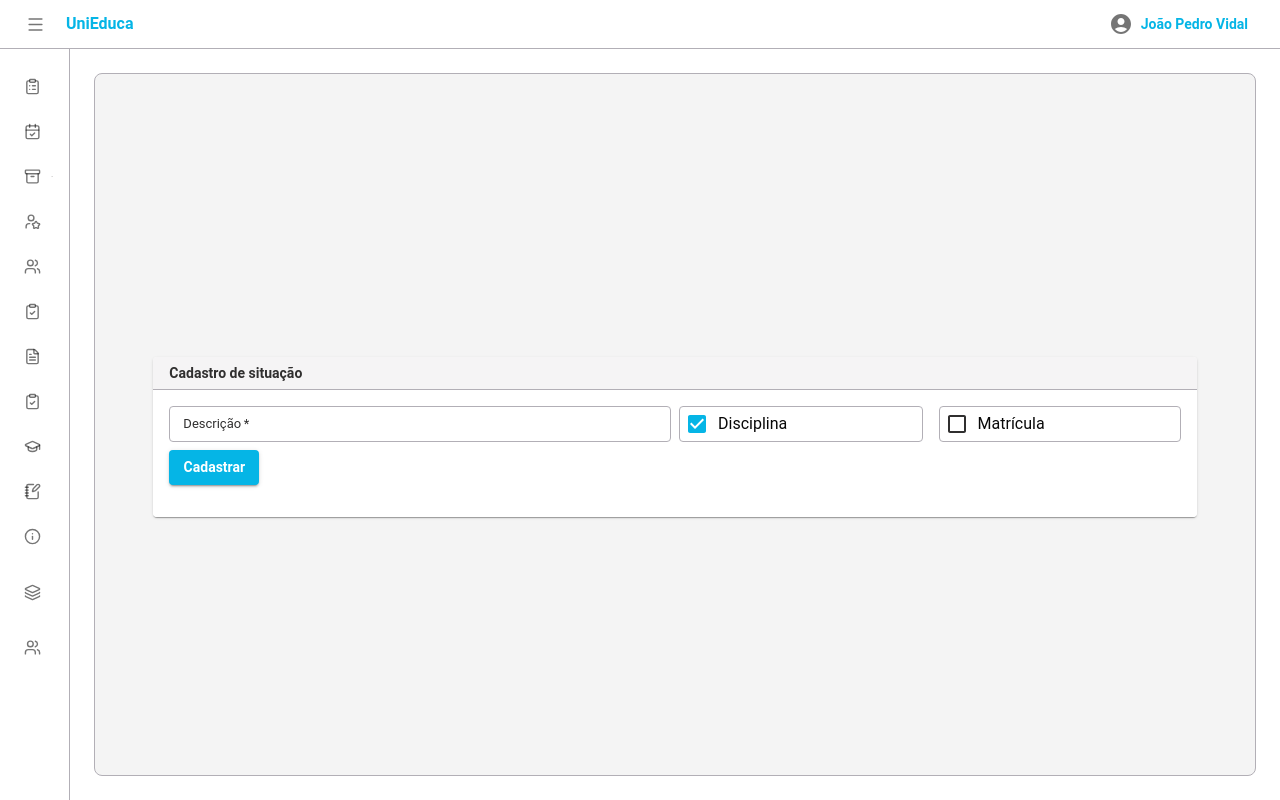
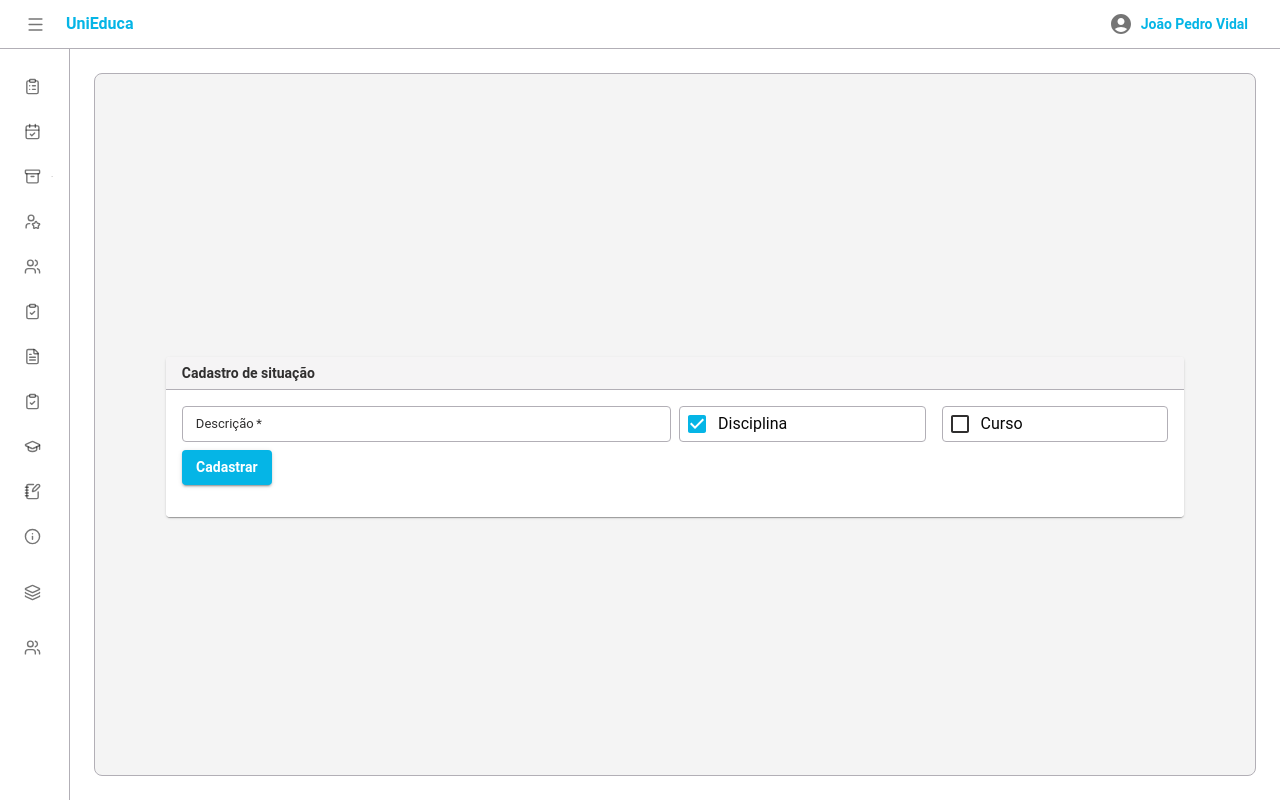
Before and after one commit to Projeto-Integrador-V-Unifagoc/projeto-integrador-v, a React (Vite) app in the folder frontend/: page /status in a window 1280 px wide. Built offline with nearby package versions, Linux system fonts and the light colour scheme; no server answers.

Commit message:
fix: altera nome tipo status

```diff
--- a/frontend/src/Pages/Status/Status.tsx
+++ b/frontend/src/Pages/Status/Status.tsx
@@ -36,7 +36,7 @@ export default function StatusMatricula() {
                     ? await statusApi.criarStatusMatriculaDisciplina({ descricao })
                     : await statusApi.criarStatusMatriculaCurso({ descricao })
 
-            setMensagem(`Status cadastrado com sucesso. ID: ${response.id}`)
+            setMensagem("Status cadastrado com sucesso.")
             setDescricao("")
         } catch (error: any) {
             const serverMessage = error?.response?.data?.error
@@ -115,7 +115,7 @@ export default function StatusMatricula() {
                                                             setTipo("matricula")
                                                         }
                                                     }}
-                                                    label="Matrícula"
+                                                    label="Curso"
                                                     name="tipo"
                                                 />
                                             </Stack>
```
